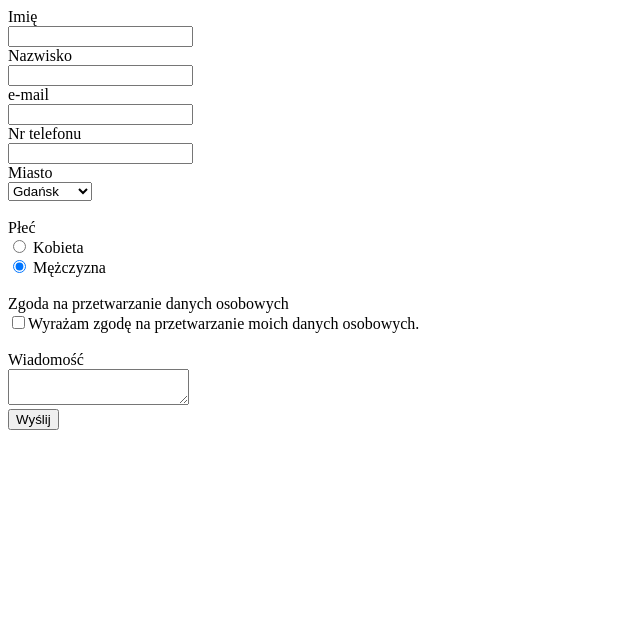
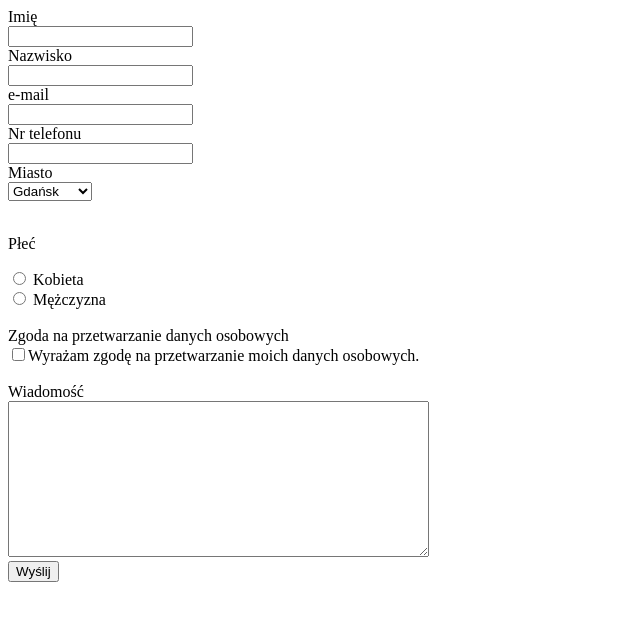
Before and after one commit to mariuszorbik/mariuszorbik.github.io, a plain HTML site: page zadania-domowe/formularz-html/formularz.html in a window 1280 px wide. Shown: the whole page, without its empty margins (0-640 px from the left). Drawn offline with Linux system fonts and the light colour scheme.

Commit message:
poprawki input radio

```diff
--- a/zadania-domowe/formularz-html/formularz.html
+++ b/zadania-domowe/formularz-html/formularz.html
@@ -2,10 +2,10 @@
 <html lang="en">
 <head>
     <meta charset="UTF-8">
-    <title>Document</title>
+    <title>Formularz HTML</title>
 </head>
 <body>
-<form action="https://formspree.io/mariusz.orbik@gmail.com" method="POST">
+<form action="https://formspree.io/mariusz.orbik@interia.pl" method="POST">
     <label for="imie">Imię</label><br/>
     <input type="text" name="imie" id="imie"><br/>
 
@@ -16,7 +16,7 @@
     <input type="email" name="email" id="email"><br/>
 
     <label for="numer">Nr telefonu</label><br/>
-    <input type="numer" name="numer" id="numer"><br/>
+    <input type="number" name="numer" id="numer"><br/>
 
     <label for="miasto">Miasto</label><br/>
     <select name="miasto" id="miasto">
@@ -25,15 +25,17 @@
         <option value="Warszawa">Warszawa</option>
     </select><br/><br/>
 
-    <label for="plec">Płeć</label><br/>
-    <input type="radio" name="plec" id="plec" value="Kobieta" checked> Kobieta<br/>
-    <input type="radio" name="plec" id="plec" value="Mężczyzna" checked> Mężczyzna<br/><br/>
+    <p>Płeć</p>
+    <input type="radio" name="plec" id="Kobieta" value="Kobieta">
+    <label for="Kobieta">Kobieta</label><br/>
+    <input type="radio" name="plec" id="Mezczyzna" value="Mężczyzna">
+    <label for="Mezczyzna">Mężczyzna</label><br/><br/>
 
     <label for="zgoda">Zgoda na przetwarzanie danych osobowych</label><br/>
     <input type="checkbox" name="zgoda" value="true" id="zgoda">Wyrażam zgodę na przetwarzanie moich danych osobowych.<br/><br/>
 
     <label for="textarea">Wiadomość</label><br/>
-    <textarea name="textarea" id="textarea"></textarea><br/>
+    <textarea name="textarea" id="textarea" rows="10" cols="50"></textarea><br/>
 
     <input type="submit" value="Wyślij">
 </form>
```
